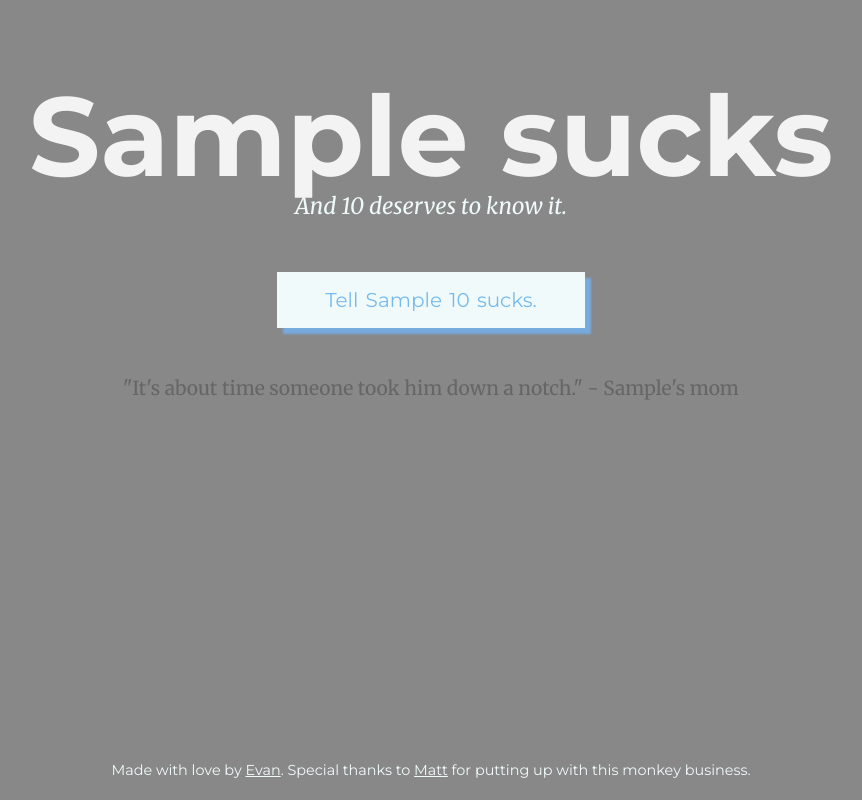
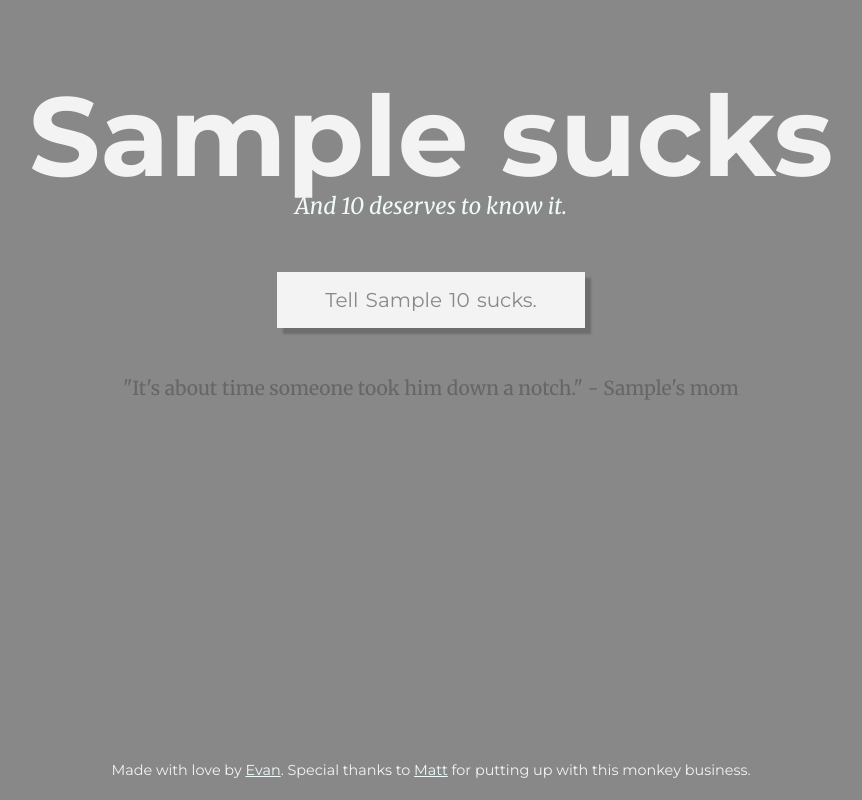
Before and after one commit to evantarrh/mattsucks, a Flask app: page /1 in a window 1280 px wide. Shown: the whole page, without its empty margins (209-1071 px from the left). Run offline with Flask 2, Linux system fonts and the light colour scheme; a database or web service that is not in the repository returns one stand-in record (values such as "Sample title").

Commit message:
colors work (random one is chosen, different shades appear on peoples' pages)

```diff
--- a/main.py
+++ b/main.py
@@ -3,7 +3,7 @@ from flask import Flask, render_template, request, jsonify, url_for, redirect
 from backend import database as db
 from backend import config
 from backend import form as createForm
-import re
+import re, random
 
 
 app = Flask(__name__)
@@ -14,6 +14,10 @@ auth_token  = config.token
 client = TwilioRestClient(account_sid, auth_token)
 app.secret_key = config.secret_key
 
+def getColor():
+	# ye olde arbitrarily selected list o' colors
+	colors = ["#fcbb85", "#fc8b7c", "#87cefa", "#5bbc74", "#8bbc55", "#c9ad7a", "#5f96e8", "#6bd2ff", "#52d1ac", "#e88d5d", "#b59ede", "#a2dec5", "#a4cbca"]
+	return random.choice(colors)
 
 @app.route('/')
 def hello():
@@ -85,13 +89,11 @@ def createpage():
 		if counter is not 1:
 			name += str(counter)
 
-		print name
-
 		db.addPageToDB(name,
 					form_data["first_name"],
 					form_data["last_name"],
 					number,
-					"#fcbb85",
+					getColor(),
 					"comic sans ms")
 
 		return redirect('/' + name)
--- a/static/css/app.css
+++ b/static/css/app.css
@@ -176,6 +176,7 @@ input[type=text], input[type=submit] {
 
 #submit-button {
 	visibility: hidden;
+	opacity: 0;
 	border: 0;
 	border-radius: none;
 	line-height: 2rem;
--- a/static/js/form.js
+++ b/static/js/form.js
@@ -39,6 +39,7 @@ window.onload = function() {
             if (!hasBeenValid) {
                 hasBeenValid = true;
                 submitButton.style.visibility = "visible";
+                submitButton.style.opacity = 1;
             }
             else {
                 submitButton.removeAttribute("class", "invalid-submit");
--- a/static/js/main.js
+++ b/static/js/main.js
@@ -29,12 +29,12 @@ $().ready(function() {
 
 			$("button").fadeIn(function() {
 				$(this).text("Nice! You told " + first_name + " he sucks.");
-				$(this).css("color", "#48d");
+				$(this).css("color", shade(page_color, -0.4));
 			});
 			buttonReset = setTimeout(function() {
 				$("button").fadeIn(function() {
 					$(this).text("Tell " + first_name + " he sucks.");
-					$(this).css("color", "#87cefa");
+					$(this).css("color", page_color);
 				});
 			}, 4000);
 		}
@@ -44,7 +44,17 @@ $().ready(function() {
 		$('body,html').css({
 			background: page_color
 		});
-		$('h1').css({
+		$('button').css({
+			color: page_color,
+			background: shade(page_color, 0.9),
+			boxShadow: "6px 6px 2px" + shade(page_color, -0.2)
+		});
+		$('button').mouseover(function(){
+			$(this).css({boxShadow: "3px 3px 1px" + shade(page_color, -0.3)})
+		}).mouseout(function() {
+			$(this).css({boxShadow: "6px 6px 2px" + shade(page_color, -0.2)})
+		});
+		$('h1, footer').css({
 			color: shade(page_color, 0.9)
 		});
 		//todo: all the other fucking colors
```
